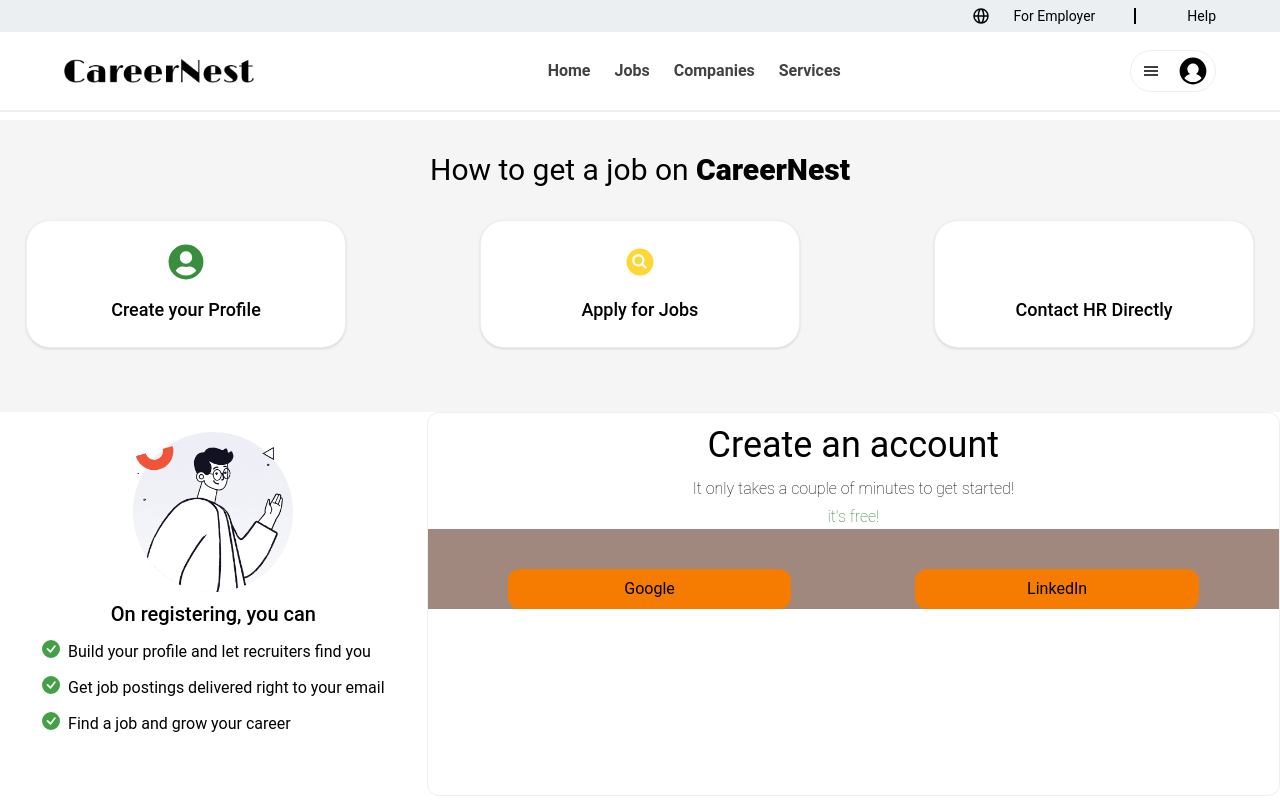
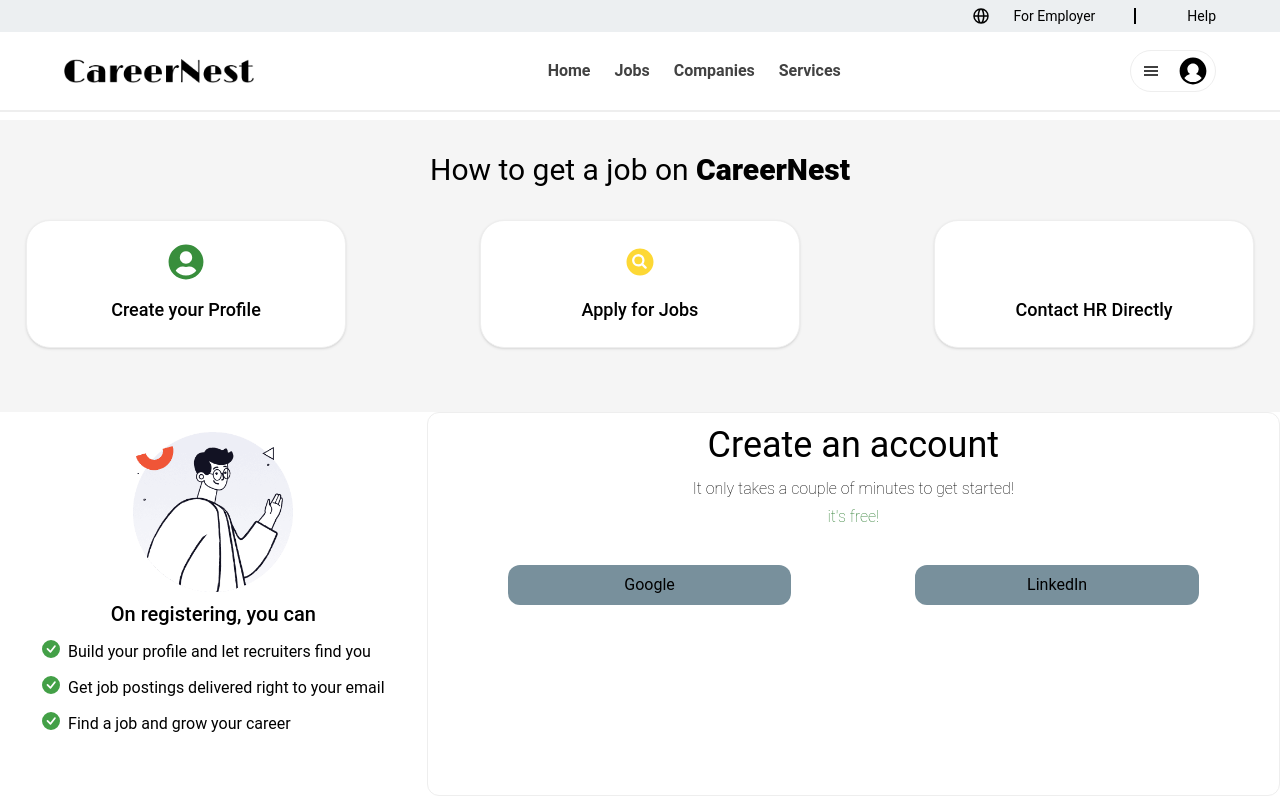
Before and after one commit to adish-ct/CareerNest-frontend, a React (Vite) app: page / in a window 1280 px wide. Built offline with nearby package versions, Linux system fonts and the light colour scheme; some icons are missing.

Commit message:
Add SignUp component with registration steps and social login options

```diff
--- a/src/components/Register/SignUp.jsx
+++ b/src/components/Register/SignUp.jsx
@@ -70,11 +70,11 @@
             </h1>
             <h1 className="font-thin pt-1 text-green-800">it's free!</h1>
           </div>
-          <div className="flex justify-between pt-10 bg-brown-300">
-            <div className="flex items-center justify-center w-1/3 h-10 ml-20 rounded-xl bg-orange-700">
+          <div className="flex justify-between pt-9">
+            <div className="flex items-center justify-center w-1/3 h-10 ml-20 rounded-xl bg-blue-gray-400">
               Google
             </div>
-            <div className="flex items-center justify-center w-1/3 h-10 mr-20 rounded-xl bg-orange-700">
+            <div className="flex items-center justify-center w-1/3 h-10 mr-20 rounded-xl bg-blue-gray-400">
               LinkedIn
             </div>
           </div>
```
